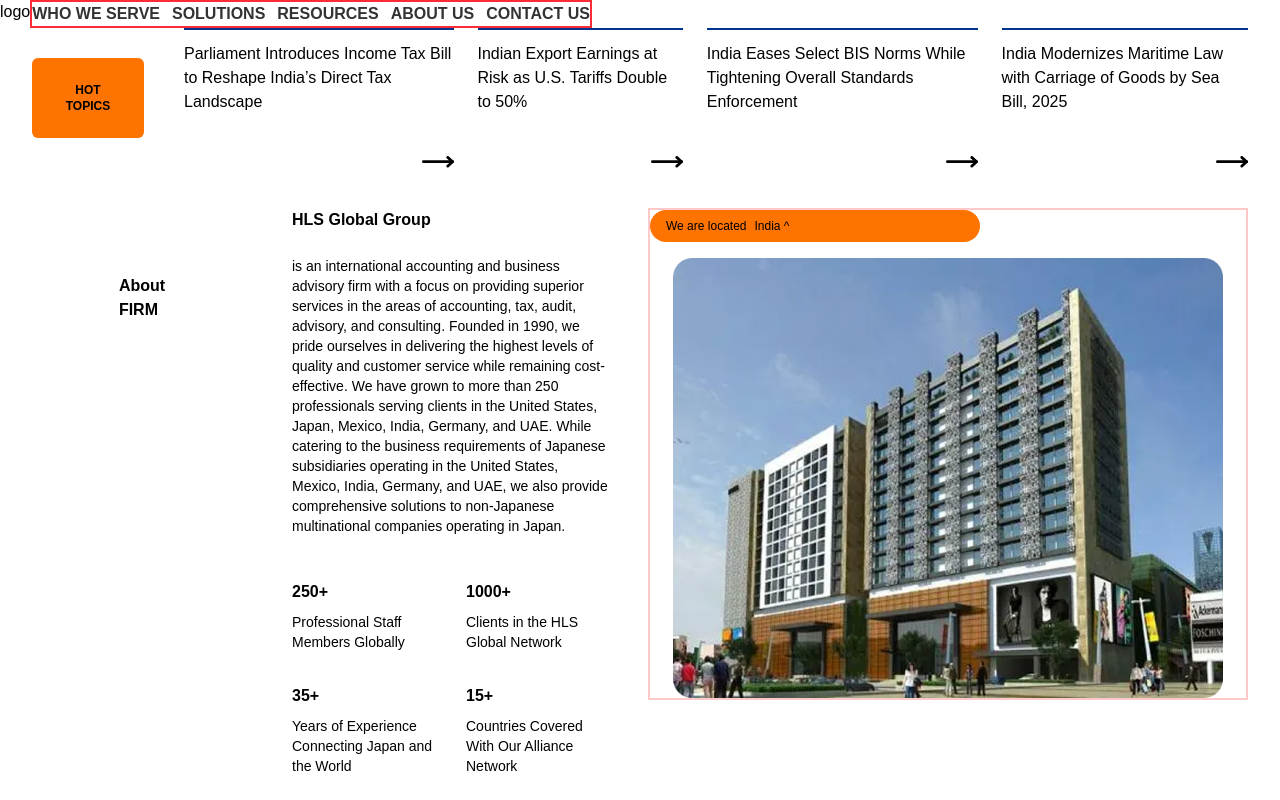
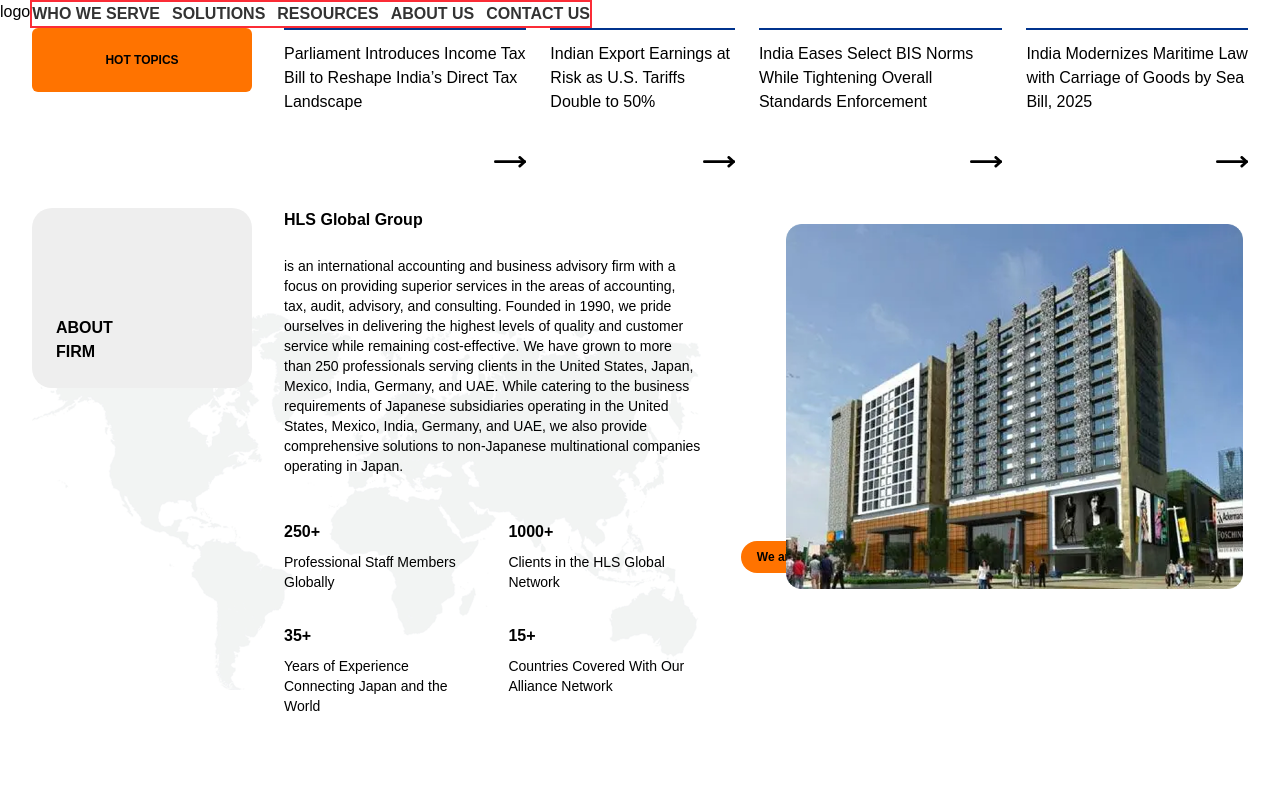
Before and after one commit to sharma24harshit/harshit-design-dot-assign, a Next.js app: page / in a window 1280 px wide. Built offline with nearby package versions, Linux system fonts and the light colour scheme.

Commit message:
about section ui updated

```diff
--- a/components/About.jsx
+++ b/components/About.jsx
@@ -6,15 +6,23 @@ const About = () => {
     return (
         <section className='w-full mt-10'>
             <div className='max-w-[1820px]mx-auto px-8'>
-
-                <div className='grid grid-cols-1 lg:grid-cols-[220px_1fr_600px] gap-10 items-start'>
-                    <div className='w-full h-[180px] bg- rounded-4 flex items-center justify-center text-left p-6'>
-                        <p className='font-semibold text-4'>
+            {/* <Image
+                        className='mx-auto'
+                            src="/map.png"
+                            alt="map Image"
+                            width={550}
+                            height={100}
+                            priority
+                        /> */}
+                <div className='grid grid-cols-1 lg:grid-cols-[55%_45%] gap-10 items-start'>
+                    <div className="grid grid-cols-1 lg:grid-cols-[220px_1fr] gap-8 items-start bg-[url('/map.png')] bg-no-repeat bg-center bg-contain">
+                    <div className='w-full h-[180px] bg- rounded-[20px] flex items-end justify-start text-left p-6 bg-[#EEEEEE]'>
+                        <p className='font-semibold text-4 uppercase'>
                             About <br />FIRM
                         </p>
                     </div>
 
-                    <div className='flex flex-col gap-6'>
+                    <div className="flex flex-col gap-6">
                         <h2 className='tetx-6 font-semibold'>HLS Global Group</h2>
                         <p className='text-sm max-w-[600px]'>
                             is an international accounting and business advisory firm with a focus on providing superior services in the areas of accounting, tax, audit, advisory, and consulting. Founded in 1990, we pride ourselves in delivering the highest levels of quality and customer service while remaining cost-effective. We have grown to more than 250 professionals serving clients in the United States, Japan, Mexico, India, Germany, and UAE. While catering to the business requirements of Japanese subsidiaries operating in the United States, Mexico, India, Germany, and UAE, we also provide comprehensive solutions to non-Japanese multinational companies operating in Japan.
@@ -28,19 +36,17 @@ const About = () => {
                         </div>
 
                     </div>
-
-                    <div className=' border-2 border-red-200 flex flex-col justify-end'>
-                        <div className='max-w-[330px] text-xs px-4 py-2 rounded-full flex items-center gap-2 bg-[#FF7300]'>
+                    </div>
+                    <div className='relative flex flex-col justify-end aspect-[3/2]'>
+                        <div className='max-w-[230px] min-w-[100px] text-xs font-semibold px-4 py-2 rounded-full flex justify-between items-center gap-2 bg-[#FF7300]'>
                             We are located
                             <span>India ^</span>
                         </div>
                         <Image
-                        className='mx-auto mt-4'
+                        className='mx-auto mt-4 object-contain'
                             src="/aboutImage.png"
                             alt="About Image"
-                            width={550}
-                            height={100}
-                            priority
+                            fill
                         />
                     </div>
                 </div>
--- a/components/Topics.jsx
+++ b/components/Topics.jsx
@@ -11,9 +11,9 @@ const data = [
 const Topics = () => {
   return (
     <section className='w-full'>
-        <div className='mx-auto px-8 flex flex-col lg:flex-row items-start lg:items-center gap-[40px]'>
+        <div className='grid grid-cols-1 lg:grid-cols-[220px_1fr] gap-8 items-start mx-auto px-8'>
           <button className='flex items-center justify-center bg-[#FF7300] rounded-md font-poppins text-xs font-semibold p-6 transition-all duration-300 hover:bg-orange-600 hover:shadow-md'>HOT TOPICS</button>
-          <div className=' flex w-full gap-6 overflow-x-auto lg:overflow-visible'>
+          <div className='flex justify-evenly w-full gap-6 overflow-x-auto lg:overflow-visible'>
             {data?.map((item,index)=> (
                 <div key={index} className='max-w-[274px] h-[140px] cursor-pointer'>
                     <div className="relative flex flex-col items-w-full h-full border-t-2 border-[#00338D] transition-all duration-300">
```
Also changed, not shown: public/map.png (added).
